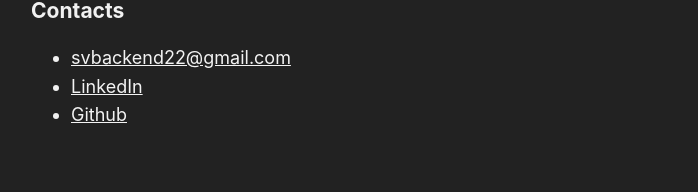
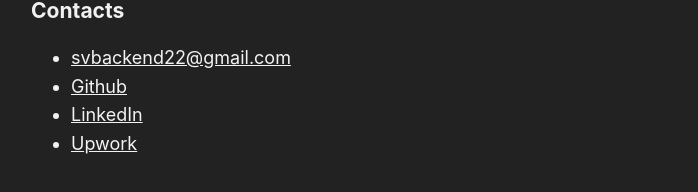
Before and after one commit to svbackend/portfolio, a React (Create React App) app: page / in a window 1280 px wide. Shown: the part 336-528 px from the top of the page, without its empty margins (284-982 px from the left). Built offline with nearby package versions, Linux system fonts and the light colour scheme.

Commit message:
Added upwork link

```diff
--- a/src/App.tsx
+++ b/src/App.tsx
@@ -12,6 +12,7 @@
 const currentResumeUrl:string = 'https://docs.google.com/document/d/1JnTviLtkWa5Xh-viTocx2DBGnP4Nk31IUkh5z9Yi4GM/edit?usp=sharing';
 const currentLinkedinUrl:string = 'https://www.linkedin.com/in/svbackend/';
 const currentGithubUrl:string = 'https://github.com/svbackend';
+const currentUpworkUrl:string = 'https://www.upwork.com/o/profiles/users/_~018a4a0ded0fec0fe6/';
 const lookingForJob:boolean = true;
 
 class App extends Component {
@@ -40,8 +41,9 @@
         <h3>Contacts</h3>
         <ul>
           <li><a href={'mailto:' + currentEmail}>{currentEmail}</a></li>
+          <li><a href={currentGithubUrl} target="_blank">Github</a></li>
           <li><a href={currentLinkedinUrl} target="_blank">LinkedIn</a></li>
-          <li><a href={currentGithubUrl} target="_blank">Github</a></li>
+          <li><a href={currentUpworkUrl} target="_blank">Upwork</a></li>
         </ul>
       </div>
     );
```
